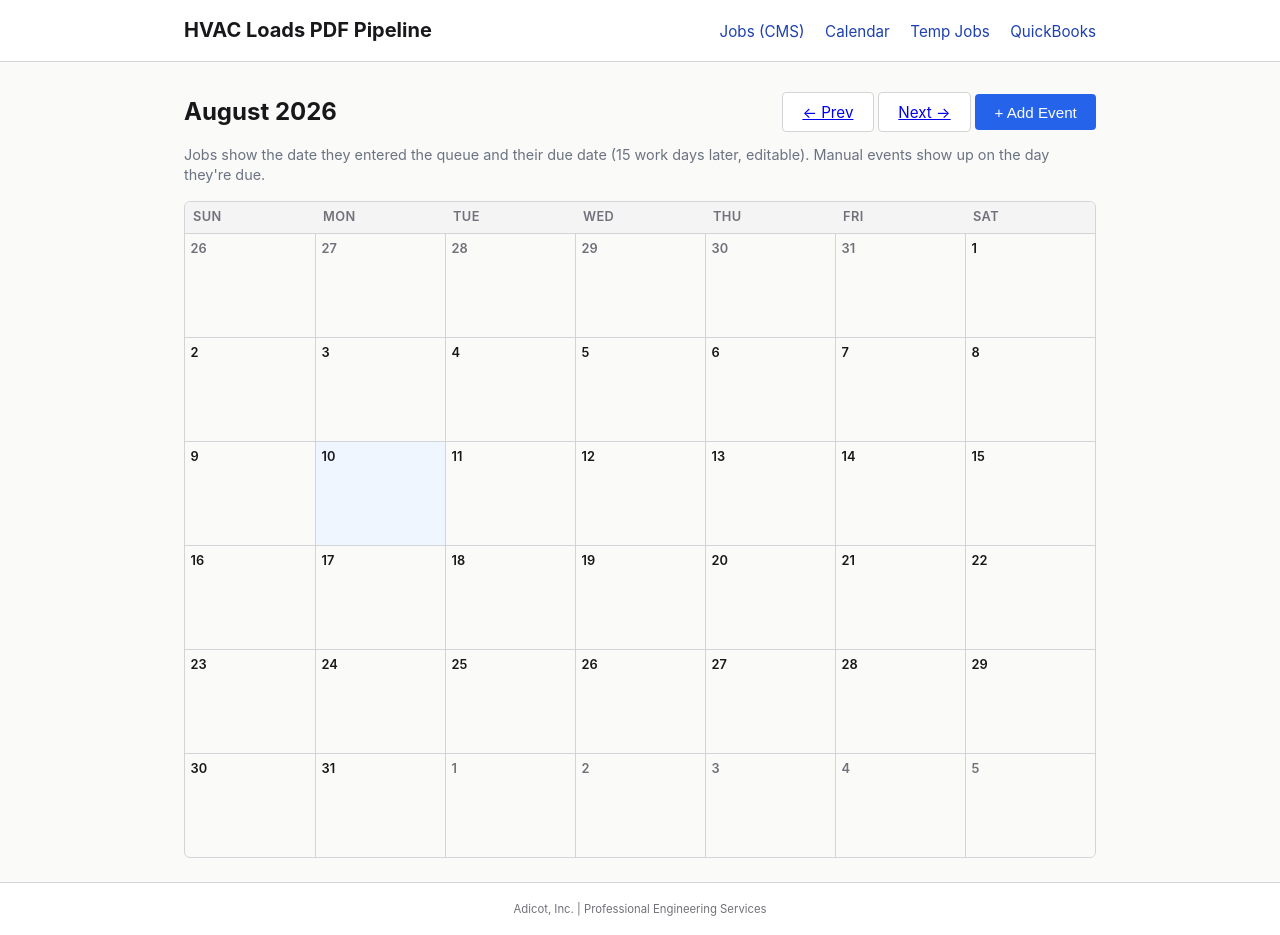
After one commit to mileschoquette/adicot-Load-calc-doc, a Flask app: page /calendar in a window 1280 px wide. The commit adds this page. Run offline with Flask 3, Linux system fonts and the light colour scheme.

Commit message:
Add a Calendar tab for job due dates and manual events
Every CMS job now auto-shows the date it entered the queue and a due
date 15 work days later (editable per job), and the team can add
manual events with notes and an assignee. The daily digest gains a
shared deadlines section (due in 2 weeks / 1 week / today) plus
same-day calendar events routed to the assigned person or everyone.

Co-Authored-By: Claude Sonnet 5 <noreply@anthropic.com>

```diff
--- a/app.py
+++ b/app.py
@@ -49,6 +49,7 @@ Environment variables:
 
 from __future__ import annotations
 
+import calendar as pycalendar
 import datetime
 import functools
 import io
@@ -71,6 +72,7 @@ from werkzeug.utils import secure_filename
 
 import hvac_pipeline as hp
 from charts import render_all_charts
+import calendar_utils
 import wix_client
 import validators
 import gdrive_client
@@ -496,14 +498,76 @@ def _save_manual_tasks_registry(reg: dict) -> None:
     tmp.replace(path)
 
 
+# Due-date override per job, keyed by Wix item id → {"due_date": "YYYY-MM-DD"}.
+# Absence of a key means the due date is the computed default (entered date +
+# calendar_utils.WORK_DAYS_TO_DUE work days) — the override only exists once
+# someone edits it on the Calendar tab.
+def _due_date_registry_path() -> Path:
+    return JOBS_DIR / "job_due_dates.json"
+
+
+def _load_due_date_registry() -> dict:
+    try:
+        return json.loads(_due_date_registry_path().read_text())
+    except (FileNotFoundError, json.JSONDecodeError):
+        return {}
+
+
+def _save_due_date_registry(reg: dict) -> None:
+    path = _due_date_registry_path()
+    path.parent.mkdir(parents=True, exist_ok=True)
+    tmp = path.with_suffix(".tmp")
+    tmp.write_text(json.dumps(reg, indent=2))
+    tmp.replace(path)
+
+
+# Manually-added Calendar tab events, not tied to any job — a flat list of
+# {"id", "title", "date", "notes", "assigned_to", "created_at"}.
+# assigned_to is "everyone" or one of VALID_ASSIGNEES.
+VALID_EVENT_ASSIGNEES = VALID_ASSIGNEES | {"everyone"}
+
+
+def _calendar_events_registry_path() -> Path:
+    return JOBS_DIR / "calendar_events.json"
+
+
+def _load_calendar_events_registry() -> list:
+    try:
+        return json.loads(_calendar_events_registry_path().read_text())
+    except (FileNotFoundError, json.JSONDecodeError):
+        return []
+
+
+def _save_calendar_events_registry(events: list) -> None:
+    path = _calendar_events_registry_path()
+    path.parent.mkdir(parents=True, exist_ok=True)
+    tmp = path.with_suffix(".tmp")
+    tmp.write_text(json.dumps(events, indent=2))
+    tmp.replace(path)
+
+
+def _parse_wix_date(created_date_str) -> Optional[datetime.date]:
+    """A Wix _createdDate ISO string as a plain date, or None if missing/
+    unparseable (mirrors the tolerant parsing in _is_stale())."""
+    if not created_date_str or not isinstance(created_date_str, str):
+        return None
+    try:
+        return datetime.datetime.fromisoformat(
+            created_date_str.replace("Z", "+00:00")).date()
+    except (ValueError, TypeError, AttributeError):
+        return None
+
+
 def _build_cms_entries() -> list[dict]:
     """Projects from the Wix CMS for the landing list, each tagged with whether
-    a parsed workspace already exists for it, its job-list stage, and whether
-    it's already been invoiced (all keyed by the Wix item id)."""
+    a parsed workspace already exists for it, its job-list stage, whether
+    it's already been invoiced (all keyed by the Wix item id), and its
+    Calendar tab entered/due dates."""
     stage_reg = _load_stage_registry()
     inv_reg = _load_invoice_registry()
     notes_reg = _load_notes_registry()
     assigned_reg = _load_assigned_registry()
+    due_date_reg = _load_due_date_registry()
     entries = []
     for p in wix_client.list_projects():
         _id = (p.get("_id") or "").strip()
@@ -517,6 +581,10 @@ def _build_cms_entries() -> list[dict]:
                   and (JOBS_DIR / _id / "report.json").exists())
         raw_stage = stage_reg.get(_id, {}).get("stage")
         stage = raw_stage if raw_stage in VALID_STAGES else None
+        entered_date = _parse_wix_date(p.get("createdDate"))
+        due_override = due_date_reg.get(_id, {}).get("due_date")
+        due_date = (calendar_utils.due_date_for(entered_date, due_override)
+                    if entered_date else None)
         entries.append({
             "_id": _id, "job_no": job_no, "address": addr,
             "title": title, "parsed": parsed,
@@ -525,6 +593,9 @@ def _build_cms_entries() -> list[dict]:
             "invoiced": _id in inv_reg,
             "notes": notes_reg.get(_id, []),
             "assigned_to": assigned_reg.get(_id, []),
+            "entered_date": entered_date.isoformat() if entered_date else None,
+            "due_date": due_date.isoformat() if due_date else None,
+            "due_date_overridden": bool(due_override),
         })
     entries.sort(key=lambda e: (e["address"] or e["title"] or e["job_no"]).lower())
     return entries
@@ -678,6 +749,139 @@ def delete_manual_task(person: str, task_id: str):
     else:
         reg.pop(person, None)
     _save_manual_tasks_registry(reg)
+    return jsonify({"ok": True})
+
+
+@app.route("/calendar")
+@_require_auth
+def calendar_page():
+    """Site-wide Calendar tab — every CMS job's entered/due date plus
+    manually-added events, for a single month at a time (?month=YYYY-MM,
+    default this month)."""
+    today = datetime.date.today()
+    month_param = request.args.get("month", "").strip()
+    try:
+        year, month = (int(x) for x in month_param.split("-", 1))
+        month_start = datetime.date(year, month, 1)
+    except (ValueError, TypeError):
+        month_start = today.replace(day=1)
+
+    entries = [e for e in _build_cms_entries() if not e["invoiced"] and not e["expired"]]
+    events = _load_calendar_events_registry()
+
+    entered_by_date, due_by_date = {}, {}
+    for e in entries:
+        if e["entered_date"]:
+            entered_by_date.setdefault(e["entered_date"], []).append(e)
+        if e["due_date"]:
+            due_by_date.setdefault(e["due_date"], []).append(e)
+    events_by_date = {}
+    for ev in events:
+        events_by_date.setdefault(ev["date"], []).append(ev)
+
+    # Sunday-first weeks spanning the month, including leading/trailing days
+    # from adjacent months so the grid is always a whole number of weeks.
+    weeks = pycalendar.Calendar(firstweekday=6).monthdatescalendar(
+        month_start.year, month_start.month)
+
+    next_month = (month_start.replace(day=28) + datetime.timedelta(days=4)).replace(day=1)
+    prev_month = (month_start - datetime.timedelta(days=1)).replace(day=1)
+
+    return render_template(
+        "calendar.html",
+        month_start=month_start,
+        prev_month=prev_month.strftime("%Y-%m"),
+        next_month=next_month.strftime("%Y-%m"),
+        today=today.isoformat(),
+        weeks=weeks,
+        entered_by_date=entered_by_date,
+        due_by_date=due_by_date,
+        events_by_date=events_by_date,
+        valid_event_assignees=sorted(VALID_EVENT_ASSIGNEES),
+    )
+
+
+@app.route("/calendar/jobs/<wix_id>/due-date", methods=["POST"])
+@_require_auth
+def set_job_due_date(wix_id: str):
+    """Override a job's computed due date, or clear the override (empty
+    due_date) to fall back to entered date + 15 work days."""
+    if not wix_id:
+        return jsonify({"ok": False, "error": "Missing project id."}), 400
+    due_date = request.form.get("due_date", "").strip()
+    if due_date:
+        try:
+            datetime.date.fromisoformat(due_date)
+        except ValueError:
+            return jsonify({"ok": False, "error": "Invalid date."}), 400
+    reg = _load_due_date_registry()
+    if due_date:
+        reg[wix_id] = {"due_date": due_date}
+    else:
+        reg.pop(wix_id, None)
+    _save_due_date_registry(reg)
+    return jsonify({"ok": True, "due_date": due_date or None})
+
+
+@app.route("/calendar/events", methods=["POST"])
+@_require_auth
+def add_calendar_event():
+    """Add a manual Calendar tab event (not tied to any job)."""
+    title = request.form.get("title", "").strip()
+    date_str = request.form.get("date", "").strip()
+    notes = request.form.get("notes", "").strip()
+    assigned_to = request.form.get("assigned_to", "everyone").strip()
+    if not title:
+        return jsonify({"ok": False, "error": "Title can't be empty."}), 400
+    try:
+        datetime.date.fromisoformat(date_str)
+    except ValueError:
+        return jsonify({"ok": False, "error": "Invalid date."}), 400
+    if assigned_to not in VALID_EVENT_ASSIGNEES:
+        return jsonify({"ok": False, "error": "Invalid assignee."}), 400
+    events = _load_calendar_events_registry()
+    event = {"id": secrets.token_hex(6), "title": title, "date": date_str,
+              "notes": notes, "assigned_to": assigned_to,
+              "created_at": datetime.datetime.now(datetime.timezone.utc).isoformat()}
+    events.append(event)
+    _save_calendar_events_registry(events)
+    return jsonify({"ok": True, "event": event})
+
+
+@app.route("/calendar/events/<event_id>", methods=["POST"])
+@_require_auth
+def update_calendar_event(event_id: str):
+    """Edit an existing manual Calendar tab event."""
+    title = request.form.get("title", "").strip()
+    date_str = request.form.get("date", "").strip()
+    notes = request.form.get("notes", "").strip()
+    assigned_to = request.form.get("assigned_to", "everyone").strip()
+    if not title:
+        return jsonify({"ok": False, "error": "Title can't be empty."}), 400
+    try:
+        datetime.date.fromisoformat(date_str)
+    except ValueError:
+        return jsonify({"ok": False, "error": "Invalid date."}), 400
+    if assigned_to not in VALID_EVENT_ASSIGNEES:
+        return jsonify({"ok": False, "error": "Invalid assignee."}), 400
+    events = _load_calendar_events_registry()
+    for ev in events:
+        if ev.get("id") == event_id:
+            ev.update(title=title, date=date_str, notes=notes, assigned_to=assigned_to)
+            _save_calendar_events_registry(events)
+            return jsonify({"ok": True, "event": ev})
+    return jsonify({"ok": False, "error": "Event not found."}), 404
+
+
+@app.route("/calendar/events/<event_id>/delete", methods=["POST"])
+@_require_auth
+def delete_calendar_event(event_id: str):
+    """Remove a manual Calendar tab event."""
+    events = _load_calendar_events_registry()
+    remaining = [e for e in events if e.get("id") != event_id]
+    if len(remaining) == len(events):
+        return jsonify({"ok": False, "error": "Event not found."}), 404
+    _save_calendar_events_registry(remaining)
     return jsonify({"ok": True})
 
 
--- a/static/style.css
+++ b/static/style.css
@@ -882,3 +882,67 @@ footer {
   color: #6b7280;
   font-size: 0.9rem;
 }
+
+/* ── Calendar tab ─────────────────────────────────────────────────── */
+.cal-grid {
+  border: 1px solid var(--border);
+  border-radius: 6px;
+  overflow: hidden;
+  margin-bottom: 1.5rem;
+}
+.cal-grid-head {
+  display: grid;
+  grid-template-columns: repeat(7, 1fr);
+  background: #f4f4f5;
+  font-size: 0.8rem;
+  font-weight: 600;
+  color: var(--muted);
+  text-transform: uppercase;
+  letter-spacing: 0.03em;
+}
+.cal-grid-head div { padding: 0.4rem 0.5rem; }
+.cal-week {
+  display: grid;
+  grid-template-columns: repeat(7, 1fr);
+}
+.cal-day {
+  min-height: 6.5rem;
+  border-top: 1px solid var(--border);
+  border-left: 1px solid var(--border);
+  padding: 0.35rem;
+  font-size: 0.8rem;
+  overflow: hidden;
+}
+.cal-day:first-child { border-left: none; }
+.cal-day-outside { background: #fafaf9; color: var(--muted); }
+.cal-day-today { background: #eff6ff; }
+.cal-day-num { font-weight: 600; margin-bottom: 0.25rem; }
+.cal-marker {
+  display: block;
+  width: 100%;
+  text-align: left;
+  border: none;
+  background: none;
+  padding: 0.1rem 0;
+  font-size: 0.75rem;
+  line-height: 1.2;
+  white-space: nowrap;
+  overflow: hidden;
+  text-overflow: ellipsis;
+  cursor: default;
+}
+.cal-marker-entered { color: var(--muted); }
+.cal-marker-due { color: var(--warn); }
+.cal-marker-event, .cal-event-btn {
+  color: var(--accent);
+  cursor: pointer;
+}
+.cal-event-btn:hover { text-decoration: underline; }
+.cal-due-edit {
+  background: none;
+  border: none;
+  color: inherit;
+  cursor: pointer;
+  padding: 0 0.15rem;
+  font-size: 0.75rem;
+}
--- a/templates/base.html
+++ b/templates/base.html
@@ -12,6 +12,7 @@
       <h1><a href="{{ url_for('index') }}">HVAC Loads PDF Pipeline</a></h1>
       <nav>
         <a href="{{ url_for('index') }}">Jobs (CMS)</a>
+        <a href="{{ url_for('calendar_page') }}">Calendar</a>
         <a href="{{ url_for('past_jobs') }}">Temp Jobs</a>
         <a href="{{ url_for('quickbooks_admin') }}">QuickBooks</a>
       </nav>
--- /dev/null
+++ b/templates/calendar.html
@@ -0,0 +1,211 @@
+{% extends "base.html" %}
+{% block title %}Calendar — Adicot HVAC Pipeline{% endblock %}
+{% block content %}
+
+<div class="page-head">
+  <h2>{{ month_start.strftime('%B %Y') }}</h2>
+  <div>
+    <a class="btn-ghost" href="{{ url_for('calendar_page', month=prev_month) }}">&larr; Prev</a>
+    <a class="btn-ghost" href="{{ url_for('calendar_page', month=next_month) }}">Next &rarr;</a>
+    <button type="button" class="btn-primary" id="cal-add-btn">+ Add Event</button>
+  </div>
+</div>
+<p class="muted">Jobs show the date they entered the queue and their due date (15 work days later, editable). Manual events show up on the day they're due.</p>
+
+<div class="cal-grid">
+  <div class="cal-grid-head">
+    {% for label in ['Sun','Mon','Tue','Wed','Thu','Fri','Sat'] %}
+      <div>{{ label }}</div>
+    {% endfor %}
+  </div>
+  {% for week in weeks %}
+    <div class="cal-week">
+      {% for day in week %}
+        {% set iso = day.isoformat() %}
+        <div class="cal-day {{ 'cal-day-outside' if day.month != month_start.month }} {{ 'cal-day-today' if iso == today }}">
+          <div class="cal-day-num">{{ day.day }}</div>
+          {% for e in entered_by_date.get(iso, []) %}
+            <div class="cal-marker cal-marker-entered" title="Entered queue">
+              &#9679; {{ e.job_no or e.address or e.title or '(untitled)' }}
+            </div>
+          {% endfor %}
+          {% for e in due_by_date.get(iso, []) %}
+            <div class="cal-marker cal-marker-due" title="Due{{ ' (overridden)' if e.due_date_overridden else '' }}">
+              &#9670; {{ e.job_no or e.address or e.title or '(untitled)' }}
+              <button type="button" class="link-btn cal-due-edit" data-id="{{ e._id }}" data-due="{{ e.due_date }}" title="Edit due date">&#9998;</button>
+            </div>
+          {% endfor %}
+          {% for ev in events_by_date.get(iso, []) %}
+            <button type="button" class="cal-marker cal-marker-event cal-event-btn" data-event='{{ ev | tojson | forceescape }}'>
+              &#8226; {{ ev.title }}
+            </button>
+          {% endfor %}
+        </div>
+      {% endfor %}
+    </div>
+  {% endfor %}
+</div>
+
+{# ── Due-date edit modal ─────────────────────────────────────────── #}
+<div class="modal-overlay" id="due-modal">
+  <div class="modal">
+    <h3>Edit due date</h3>
+    <div class="field">
+      <label for="due-input">Due date (leave blank to reset to entered date + 15 work days)</label>
+      <input type="date" id="due-input">
+    </div>
+    <div class="modal-error" id="due-error" hidden></div>
+    <div class="modal-actions">
+      <button type="button" class="btn-ghost" id="due-cancel">Cancel</button>
+      <button type="button" class="btn-primary" id="due-save">Save</button>
+    </div>
+  </div>
+</div>
+
+{# ── Add / view / edit event modal ───────────────────────────────── #}
+<div class="modal-overlay" id="event-modal">
+  <div class="modal">
+    <h3 id="event-modal-title">Add event</h3>
+    <div class="field">
+      <label for="event-title">Title</label>
+      <input type="text" id="event-title">
+    </div>
+    <div class="field">
+      <label for="event-date">Date</label>
+      <input type="date" id="event-date">
+    </div>
+    <div class="field">
+      <label for="event-assigned">Assigned to</label>
+      <select id="event-assigned">
+        {% for key in valid_event_assignees %}
+          <option value="{{ key }}">{{ key|capitalize }}</option>
+        {% endfor %}
+      </select>
+    </div>
+    <div class="field">
+      <label for="event-notes">Notes</label>
+      <textarea id="event-notes" rows="3"></textarea>
+    </div>
+    <div class="modal-error" id="event-error" hidden></div>
+    <div class="modal-actions">
+      <button type="button" class="danger-link" id="event-delete" hidden>Delete</button>
+      <button type="button" class="btn-ghost" id="event-cancel">Cancel</button>
+      <button type="button" class="btn-primary" id="event-save">Save</button>
+    </div>
+  </div>
+</div>
+
+<script>
+(function () {
+  // Due-date edit — one shared modal, target job id kept on the button that opened it.
+  const dueModal = document.getElementById('due-modal');
+  const dueInput = document.getElementById('due-input');
+  const dueError = document.getElementById('due-error');
+  let dueTarget = null;
+
+  document.addEventListener('click', (e) => {
+    const btn = e.target.closest('.cal-due-edit');
+    if (!btn || !dueModal) return;
+    dueTarget = btn.dataset.id;
+    dueInput.value = btn.dataset.due || '';
+    dueError.hidden = true;
+    dueModal.classList.add('open');
+  });
+  document.getElementById('due-cancel').addEventListener('click', () => dueModal.classList.remove('open'));
+  dueModal.addEventListener('click', (e) => { if (e.target === dueModal) dueModal.classList.remove('open'); });
+  document.getElementById('due-save').addEventListener('click', async () => {
+    if (!dueTarget) return;
+    try {
+      const body = new URLSearchParams({ due_date: dueInput.value });
+      const r = await fetch('/calendar/jobs/' + encodeURIComponent(dueTarget) + '/due-date', { method: 'POST', body });
+      const d = await r.json();
+      if (d.ok) {
+        location.reload();
+      } else {
+        dueError.textContent = d.error || 'Failed to save due date.';
+        dueError.hidden = false;
+      }
+    } catch (err) {
+      dueError.textContent = 'Network error saving due date.';
+      dueError.hidden = false;
+    }
+  });
+
+  // Add / view / edit event — one shared modal.
+  const evModal   = document.getElementById('event-modal');
+  const evTitleEl = document.getElementById('event-modal-title');
+  const evTitle   = document.getElementById('event-title');
+  const evDate    = document.getElementById('event-date');
+  const evAssigned = document.getElementById('event-assigned');
+  const evNotes   = document.getElementById('event-notes');
+  const evError   = document.getElementById('event-error');
+  const evDelete  = document.getElementById('event-delete');
+  let evTargetId = null;   // null = creating a new event
+
+  function openEventModal(ev) {
+    evTargetId = ev ? ev.id : null;
+    evTitleEl.textContent = ev ? 'Edit event' : 'Add event';
+    evTitle.value = ev ? ev.title : '';
+    evDate.value = ev ? ev.date : '';
+    evAssigned.value = ev ? ev.assigned_to : 'everyone';
+    evNotes.value = ev ? ev.notes : '';
+    evError.hidden = true;
+    evDelete.hidden = !ev;
+    evModal.classList.add('open');
+  }
+
+  document.getElementById('cal-add-btn').addEventListener('click', () => openEventModal(null));
+  document.addEventListener('click', (e) => {
+    const btn = e.target.closest('.cal-event-btn');
+    if (!btn) return;
+    openEventModal(JSON.parse(btn.dataset.event));
+  });
+  document.getElementById('event-cancel').addEventListener('click', () => evModal.classList.remove('open'));
+  evModal.addEventListener('click', (e) => { if (e.target === evModal) evModal.classList.remove('open'); });
+
+  document.getElementById('event-save').addEventListener('click', async () => {
+    if (!evTitle.value.trim() || !evDate.value) {
+      evError.textContent = 'Title and date are required.';
+      evError.hidden = false;
+      return;
+    }
+    const url = evTargetId ? '/calendar/events/' + encodeURIComponent(evTargetId) : '/calendar/events';
+    try {
+      const body = new URLSearchParams({
+        title: evTitle.value.trim(), date: evDate.value,
+        assigned_to: evAssigned.value, notes: evNotes.value.trim(),
+      });
+      const r = await fetch(url, { method: 'POST', body });
+      const d = await r.json();
+      if (d.ok) {
+        location.reload();
+      } else {
+        evError.textContent = d.error || 'Failed to save event.';
+        evError.hidden = false;
+      }
+    } catch (err) {
+      evError.textContent = 'Network error saving event.';
+      evError.hidden = false;
+    }
+  });
+
+  evDelete.addEventListener('click', async () => {
+    if (!evTargetId) return;
+    try {
+      const r = await fetch('/calendar/events/' + encodeURIComponent(evTargetId) + '/delete', { method: 'POST' });
+      const d = await r.json();
+      if (d.ok) {
+        location.reload();
+      } else {
+        evError.textContent = d.error || 'Failed to delete event.';
+        evError.hidden = false;
+      }
+    } catch (err) {
+      evError.textContent = 'Network error deleting event.';
+      evError.hidden = false;
+    }
+  });
+})();
+</script>
+
+{% endblock %}
```
Also changed, not shown: calendar_utils.py (added, +32 -0 lines), daily_digest.py (+73 -8 lines).
